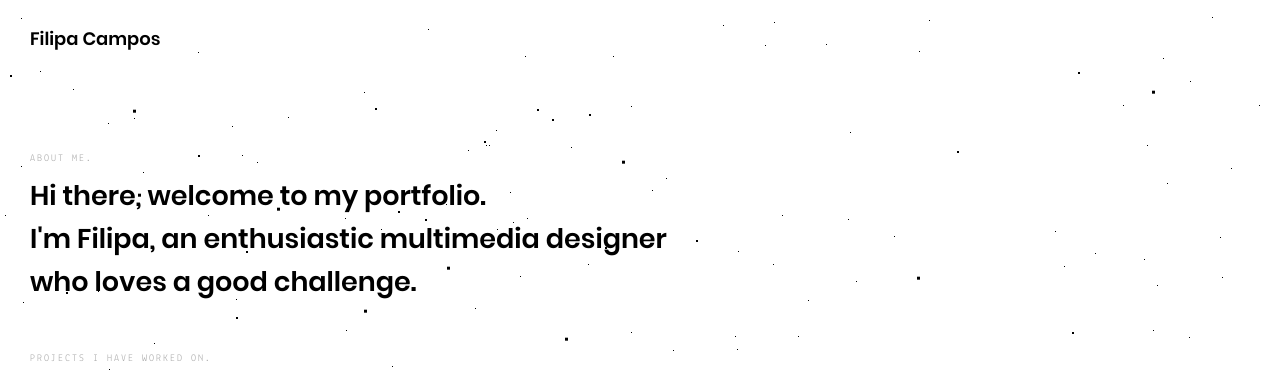
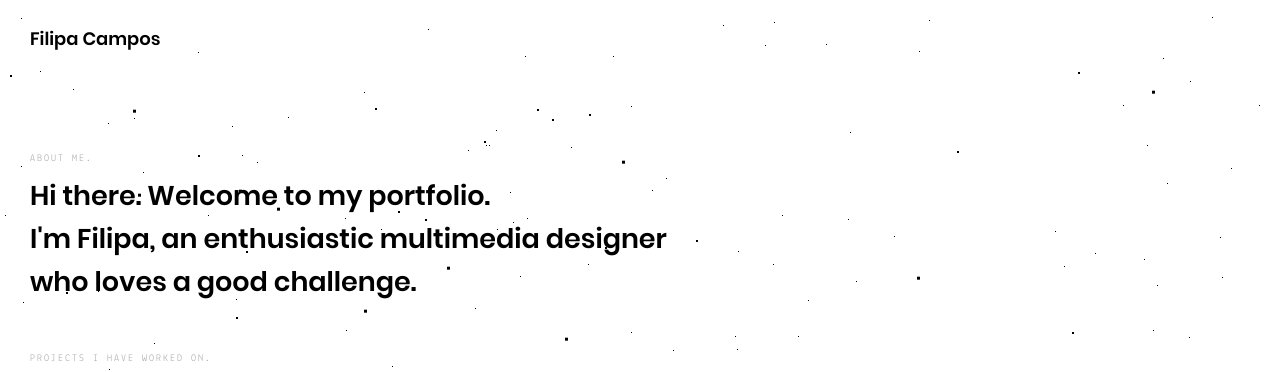
Before and after one commit to filipanoscampos/filipamadethis, a Jekyll site: the page built from index.html, in a window 1280 px wide. Shown: the top 372 px of the page. Built offline with Jekyll 4.4.1, drawn with Linux system fonts in a browser that asks for light colours; nearby versions of some CDN libraries; library files that are not in the unit come from our copies.

```diff
--- a/_config.yml
+++ b/_config.yml
@@ -21,7 +21,7 @@
 # User config
 author: "Filipa Campos"
 tagline: "Design & Illustration"
-description: "Hi there, welcome to my portfolio. <br>I'm Filipa, an enthusiastic multimedia designer<br>who loves a good challenge."
+description: "Hi there. Welcome to my portfolio. <br>I'm Filipa, an enthusiastic multimedia designer<br>who loves a good challenge."
 keywords: "Graphic Design, Illustration, Webdesign, Front End, Visual Design, Filipa Campos, Filipa Made This"
 email: "filipa.campos@gmail.com"
 Dribbble: "https://dribbble.com/filipanoscampos/"
```
